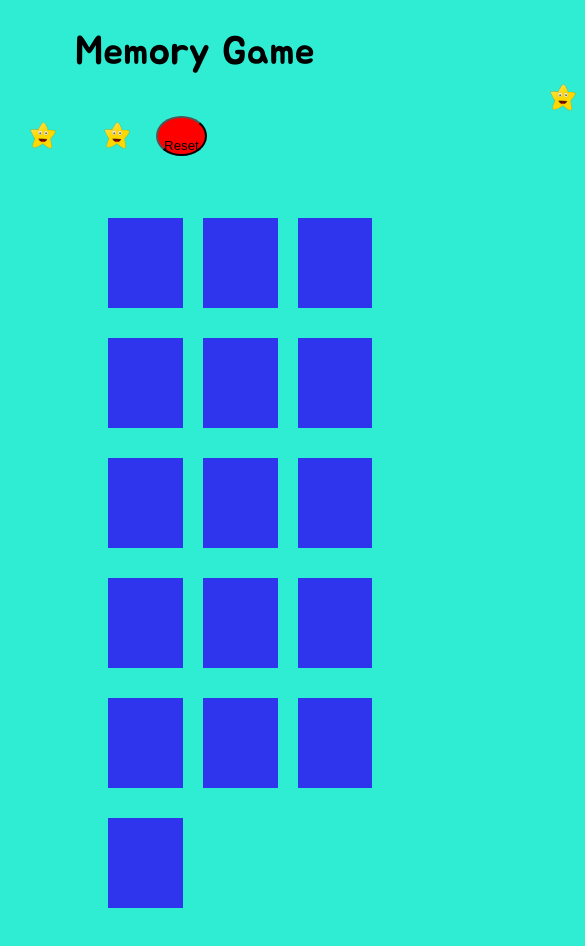
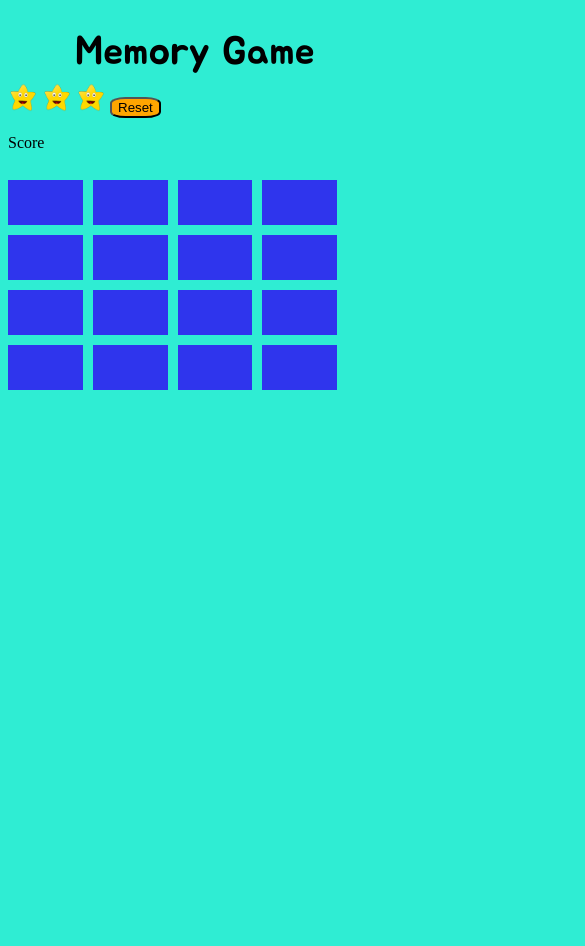
Before and after one commit to asutton1999/Memory-Game, a plain HTML site: page index.html in a window 390 px wide. Shown: the top 946 px of the page, 585 px wide, since content can reach past the window. After the commit the page ends 844 px from the top, so only its background shows below. Drawn offline with nearby package versions, Linux system fonts and the light colour scheme; a web font is replaced by a local one.

Commit message:
used media tags to make game design useable for smaller screens

```diff
--- a/css/app.css
+++ b/css/app.css
@@ -2,7 +2,7 @@ body {
   background-color: #2fedd3;
 }
 
-h1{
+h1 {
   font: 2.5em Jua;
   text-align: center;
   margin-bottom: 5px;
@@ -42,15 +42,15 @@ h1{
 .rating{
   width:30px;
   height:30px;
-  padding-right:20px;
-  padding-left: 20px;
+  padding-right:10px;
+  padding-left: 10px;
 
 }
 #star1{
-  margin-left: 520px;
+  margin-left: 90px;
 }
 figcaption{
-  margin-left: 590px;
+  margin-left: 390px;
   font:1em Cabin Sketch;
 }
 .lowScore{
@@ -71,7 +71,7 @@ figcaption{
   text-align: center;
   padding-bottom: 20px;
 }
-button{
+#replay{
   background-color: red;
   text-align: center;
   border-radius: 50%;
@@ -81,3 +81,51 @@ button{
   display:block;
   text-align:center;
 }
+#reset {
+  background-color: orange;
+  text-align: center;
+  border-radius: 30%;
+}
+
+@media screen and (max-width:817px) {
+
+#full-deck {
+  margin-left:0px;
+}
+.card{
+  margin-right:10px;
+  margin-bottom:10px;
+  height:45px;
+}
+.open{
+  margin-top:5px;
+  margin-left:5px;
+}
+.matched{
+  margin-top:5px;
+  margin-left:5px;
+}
+.rating{
+  width:30px;
+  height:30px;
+  padding-right:0px;
+  padding-left: 0px;
+
+}
+#star1{
+  margin-left: 0px;
+}
+figcaption{
+  margin-left: 0px;
+}
+
+#counter {
+  margin-left: 250px;
+}
+.container{
+  padding-bottom: 10px;
+}
+#replay{
+  padding-top: 10px;
+}
+}
```
